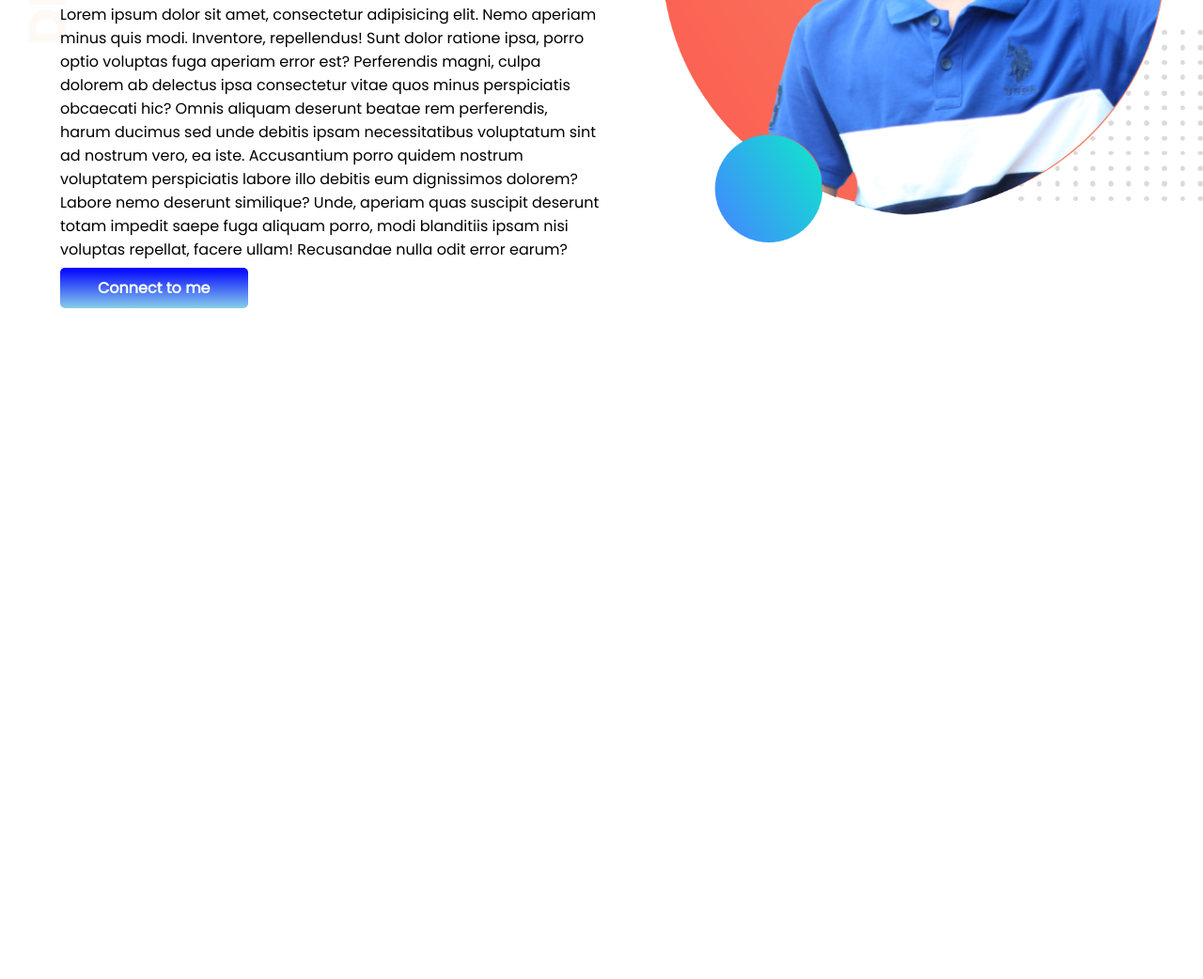
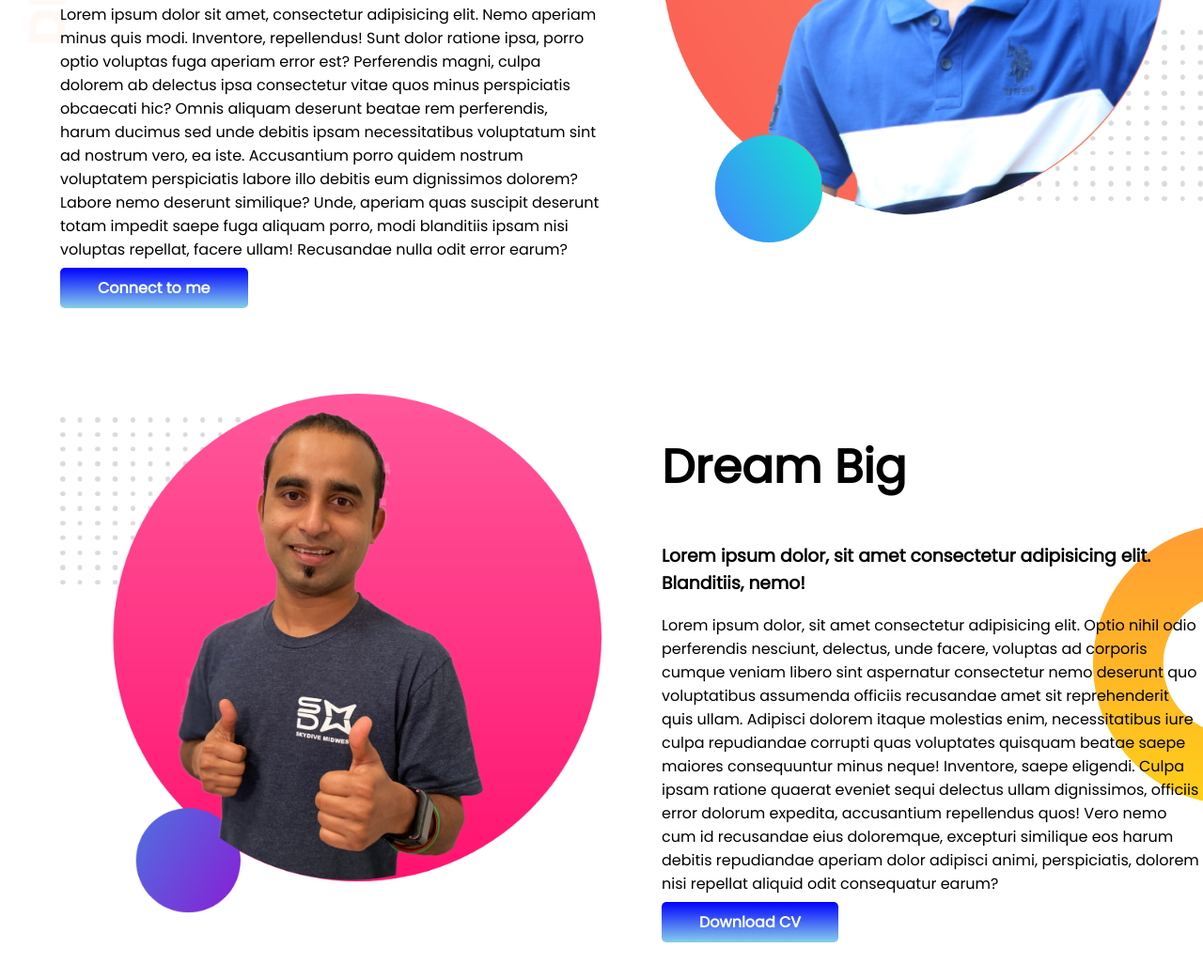
Before and after one commit to AL-KAFIUL-ISLAM/My-portfolio, a plain HTML site: page index.html in a window 1280 px wide. Shown: the part 314-1356 px from the top of the page at 94% size. Before the commit the page ends 800 px from the top, so only its background shows below. Drawn offline with Linux system fonts and the light colour scheme.

Commit message:
second-section

```diff
--- a/index.html
+++ b/index.html
@@ -33,10 +33,32 @@
                 blanditiis ipsam nisi voluptas repellat, facere ullam! Recusandae nulla odit error earum?
 
             </p>
-            <a class="link-button"    target="blank" href="http://google.com">Connect to me</a>
-        </div >
+            <a class="link-button" target="blank" href="http://google.com">Connect to me</a>
+        </div>
         <div class="half-width">
             <img src="images/my-bg2 (1).png" alt="">
+        </div>
+    </section>
+    <section class="second-sec">
+        <div class="half-width">
+            <img src="images/jhankar2.png" alt="">
+        </div>
+        <div class="half-width">
+            <h1>Dream Big</h1>
+            <h3>Lorem ipsum dolor, sit amet consectetur adipisicing elit. Blanditiis, nemo!</h3>
+            <p>Lorem ipsum dolor, sit amet consectetur adipisicing elit. Optio nihil odio perferendis nesciunt,
+                delectus,
+                unde facere, voluptas ad corporis cumque veniam libero sint aspernatur consectetur nemo deserunt quo
+                voluptatibus assumenda officiis recusandae amet sit reprehenderit quis ullam. Adipisci dolorem itaque
+                molestias enim, necessitatibus iure culpa repudiandae corrupti quas voluptates quisquam beatae saepe
+                maiores
+                consequuntur minus neque! Inventore, saepe eligendi. Culpa ipsam ratione quaerat eveniet sequi delectus
+                ullam dignissimos, officiis error dolorum expedita, accusantium repellendus quos! Vero nemo cum id
+                recusandae eius doloremque, excepturi similique eos harum debitis repudiandae aperiam dolor adipisci
+                animi,
+                perspiciatis, dolorem nisi repellat aliquid odit consequatur earum?
+            </p>
+            <a class="link-button" href="">Download CV</a>
         </div>
     </section>
 </body>
--- a/style.css
+++ b/style.css
@@ -10,6 +10,7 @@ h1{
 }
 section{
     display: flex;
+    margin-bottom: 100px;
 }
 .half-width{
     width: 50%;
@@ -30,3 +31,8 @@ section{
     background-image: url(images/top-banner.png);
     background-repeat: no-repeat;
 }
+.second-sec{
+    background-image: url(images/dream-bg.png);
+    background-repeat: no-repeat;
+    background-position: right;
+}
```
